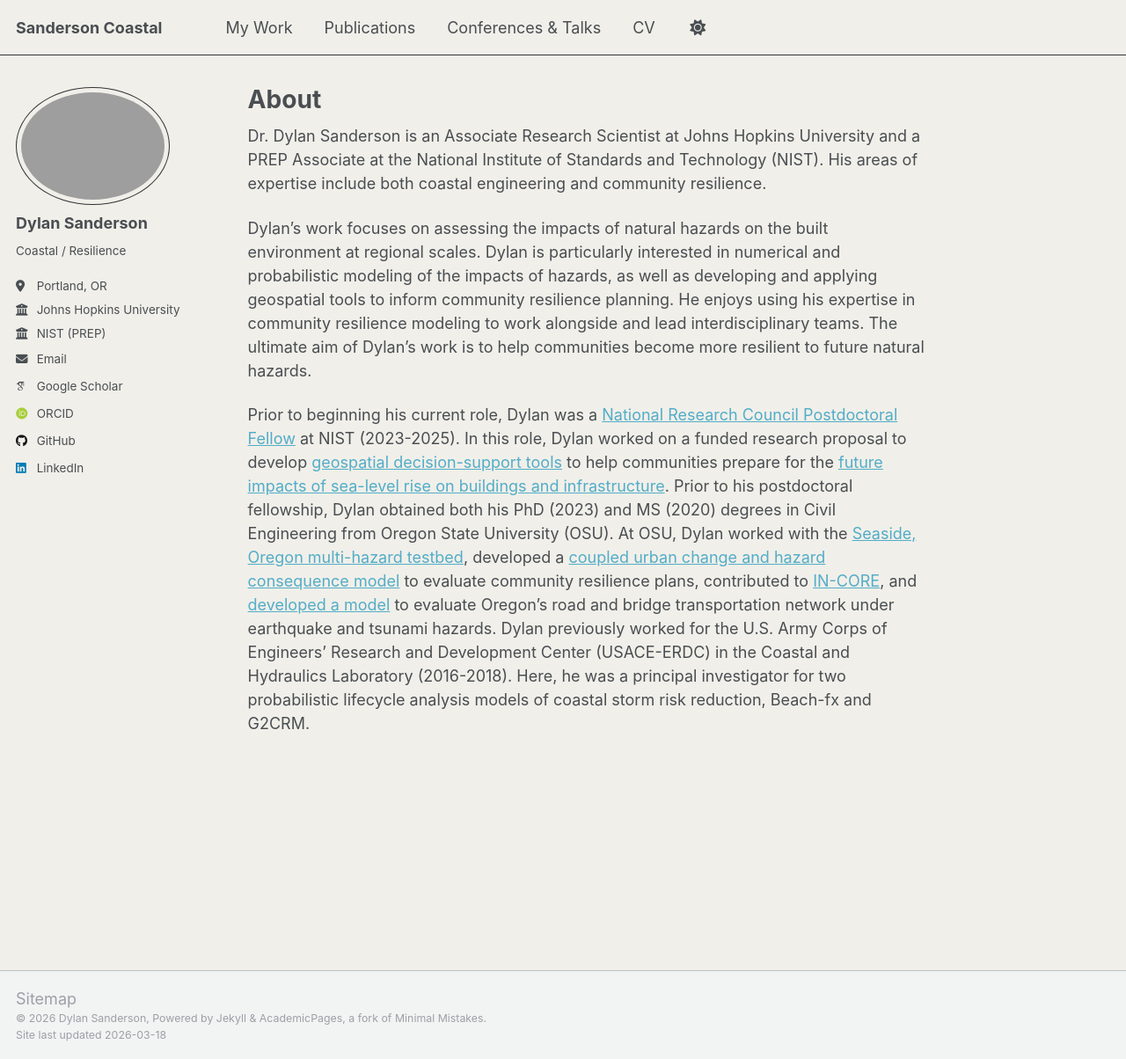
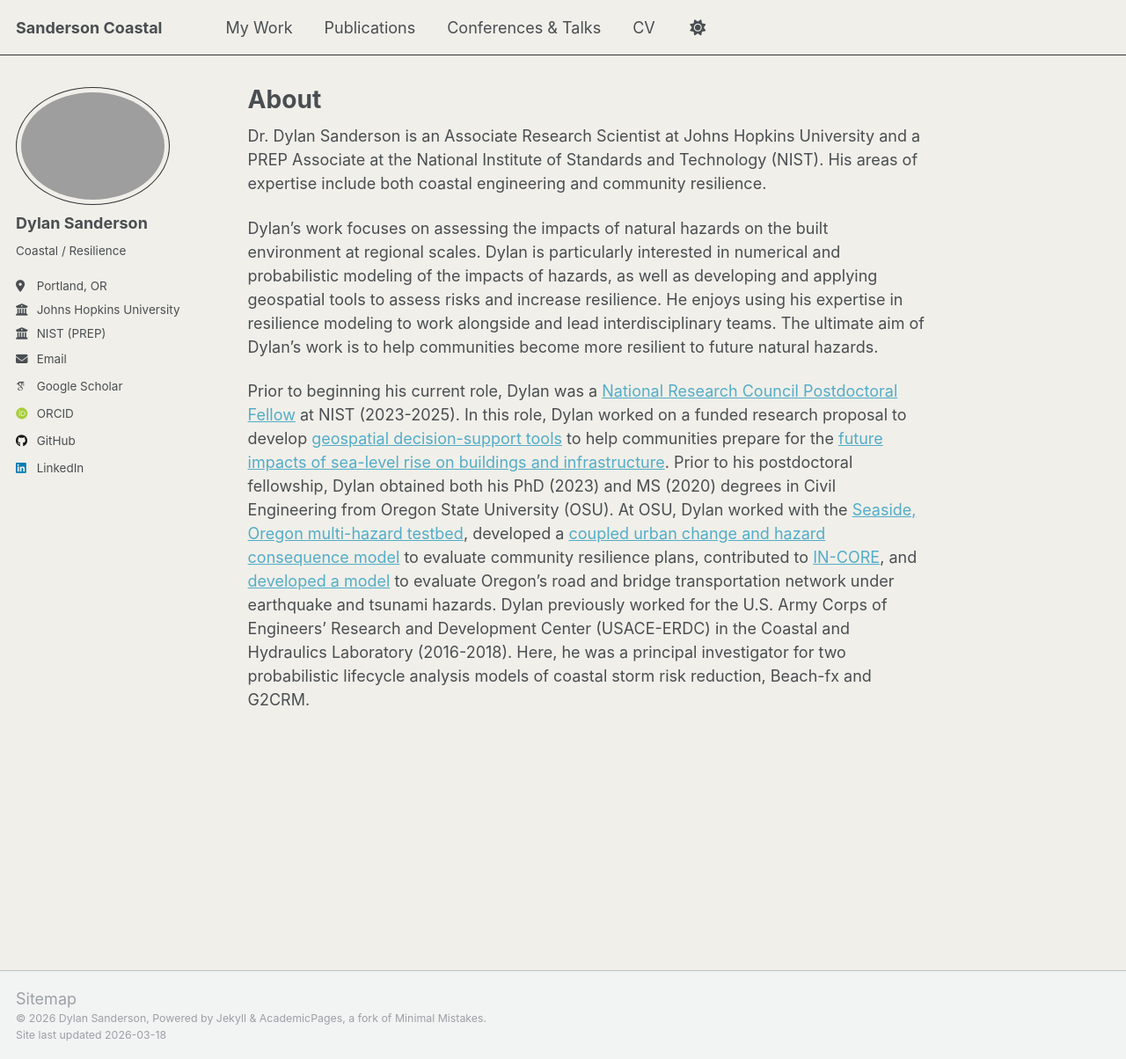
Before and after one commit to 22dylan/22dylan.github.io, a Jekyll site: the page built from _pages/about.md, in a window 1280 px wide and 1204 px high. Shown: the whole window at 88% size. Built offline with Jekyll 4.4.1, drawn with Linux system fonts in a browser that asks for light colours; some web fonts are replaced; a script that is not in the unit is left out.

Commit message:
Update about.md

```diff
--- a/_pages/about.md
+++ b/_pages/about.md
@@ -15,7 +15,7 @@
 
 Dr. Dylan Sanderson is an Associate Research Scientist at Johns Hopkins University and a PREP Associate at the National Institute of Standards and Technology (NIST). His areas of expertise include both coastal engineering and community resilience.
 
-Dylan's work focuses on assessing the impacts of natural hazards on the built environment at regional scales. Dylan is particularly interested in numerical and probabilistic modeling of the impacts of hazards, as well as developing and applying geospatial tools to inform community resilience planning. He enjoys using his expertise in community resilience modeling to work alongside and lead interdisciplinary teams. The ultimate aim of Dylan's work is to help communities become more resilient to future natural hazards.
+Dylan's work focuses on assessing the impacts of natural hazards on the built environment at regional scales. Dylan is particularly interested in numerical and probabilistic modeling of the impacts of hazards, as well as developing and applying geospatial tools to assess risks and increase resilience. He enjoys using his expertise in resilience modeling to work alongside and lead interdisciplinary teams. The ultimate aim of Dylan's work is to help communities become more resilient to future natural hazards.
 
 Prior to beginning his current role, Dylan was a [National Research Council Postdoctoral Fellow](https://www.nationalacademies.org/our-work/rap/nrc-research-associateship-programs) at NIST (2023-2025). In this role, Dylan worked on a funded research proposal to develop [geospatial decision-support tools](https://zenodo.org/records/15120769) to help communities prepare for the [future impacts of sea-level rise on buildings and infrastructure](https://zenodo.org/records/12573416). Prior to his postdoctoral fellowship, Dylan obtained both his PhD (2023) and MS (2020) degrees in Civil Engineering from Oregon State University (OSU). At OSU, Dylan worked with the [Seaside, Oregon multi-hazard testbed](https://22dylan.github.io/pyincore_seaside_jb/), developed a [coupled urban change and hazard consequence model](https://22dylan.github.io/UrbanChange-HazardConsequence/intro.html) to evaluate community resilience plans, contributed to [IN-CORE](https://tools.in-core.org/), and [developed a model](https://tinyurl.com/rgnl-locl-resilience) to evaluate Oregon’s road and bridge transportation network under earthquake and tsunami hazards. Dylan previously worked for the U.S. Army Corps of Engineers’ Research and Development Center (USACE-ERDC) in the Coastal and Hydraulics Laboratory (2016-2018). Here, he was a principal investigator for two probabilistic lifecycle analysis models of coastal storm risk reduction, Beach-fx and G2CRM.
 
```
